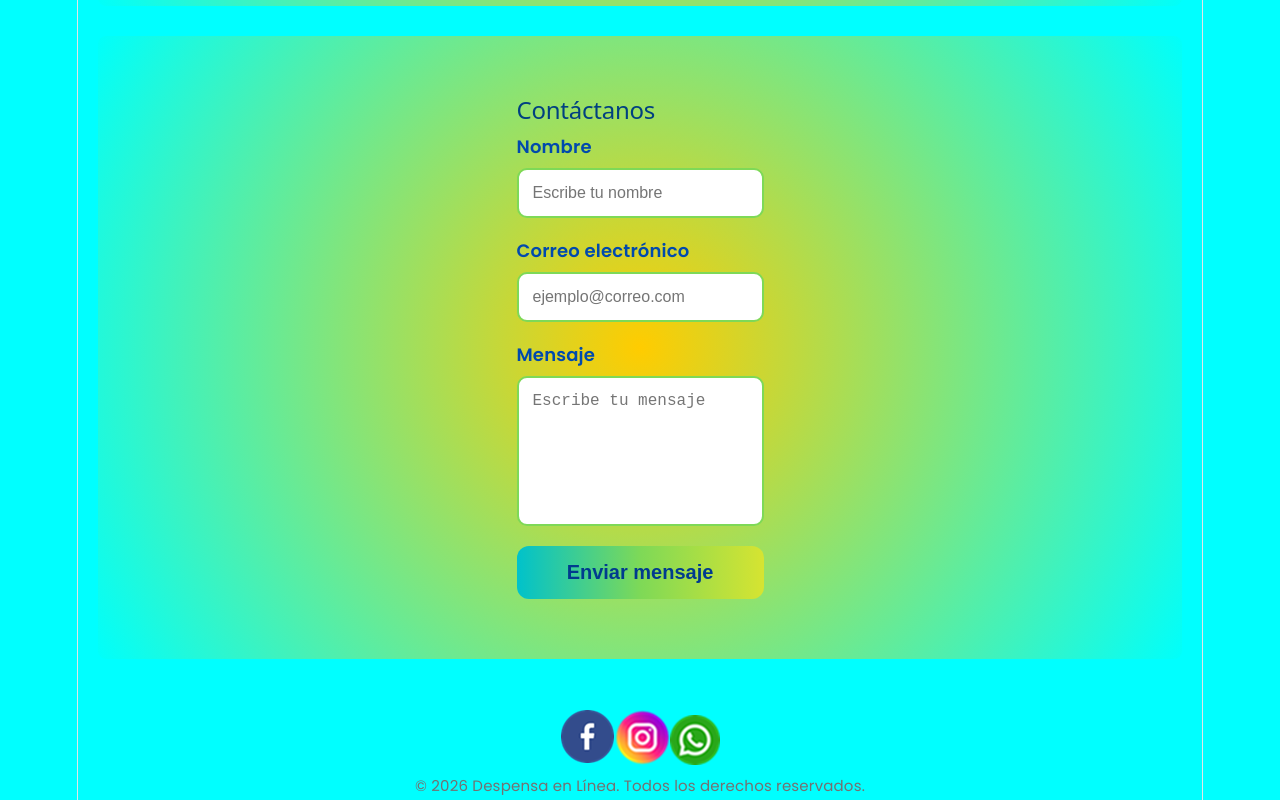
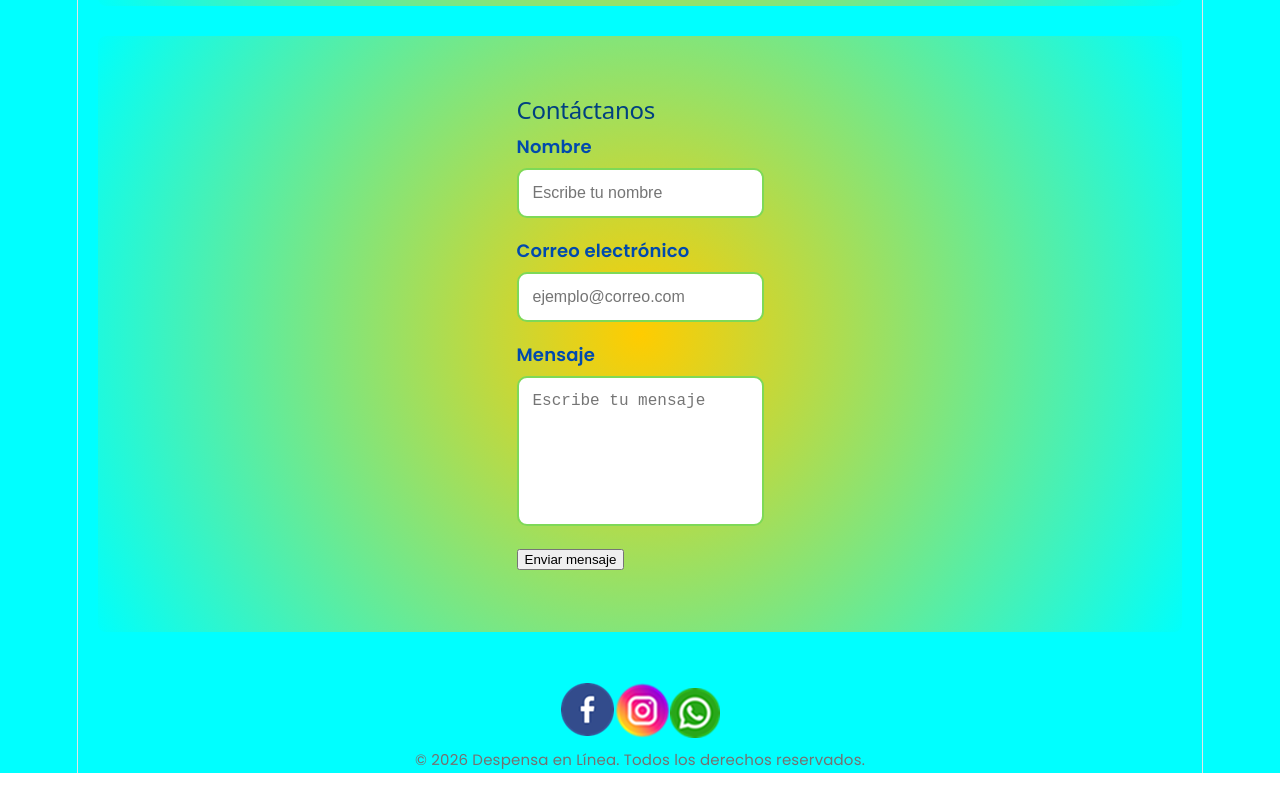
Before and after one commit to LilyBrench/miwebdespensaenlinea, a React (Vite) app: page / in a window 1280 px wide. Shown: the part 2619-3419 px from the top of the page. After the commit the page ends 3392 px from the top, so only its background shows below. Built offline with nearby package versions, Linux system fonts and the light colour scheme.

Commit message:
Agregar página de agradecimiento

```diff
--- a/src/components/Main/Main.jsx
+++ b/src/components/Main/Main.jsx
@@ -141,10 +141,6 @@ promoviendo la identidad cultural y el orgullo por lo local, mientras impulsamos
       name="form-name"
       value="contacto" />
 
-      <input
-      type="hidden"
-       name="bot-field"
-      />
 
       <p hidden>
         <label>
@@ -190,7 +186,7 @@ promoviendo la identidad cultural y el orgullo por lo local, mientras impulsamos
 
       <button
         type="submit"
-        className={styles.btnEnviar}
+
       >
         Enviar mensaje
       </button>
```
